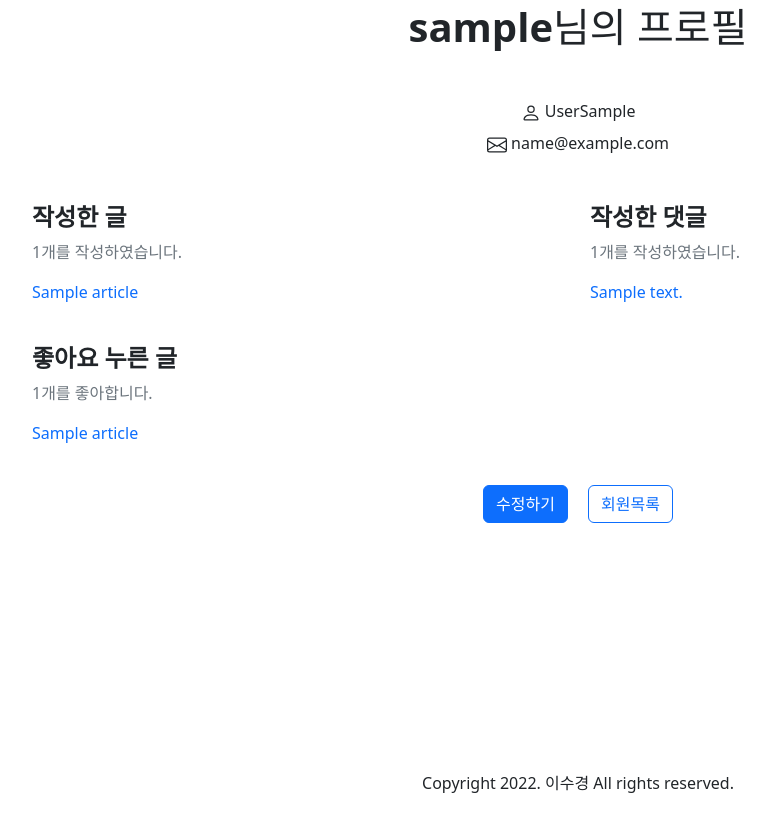
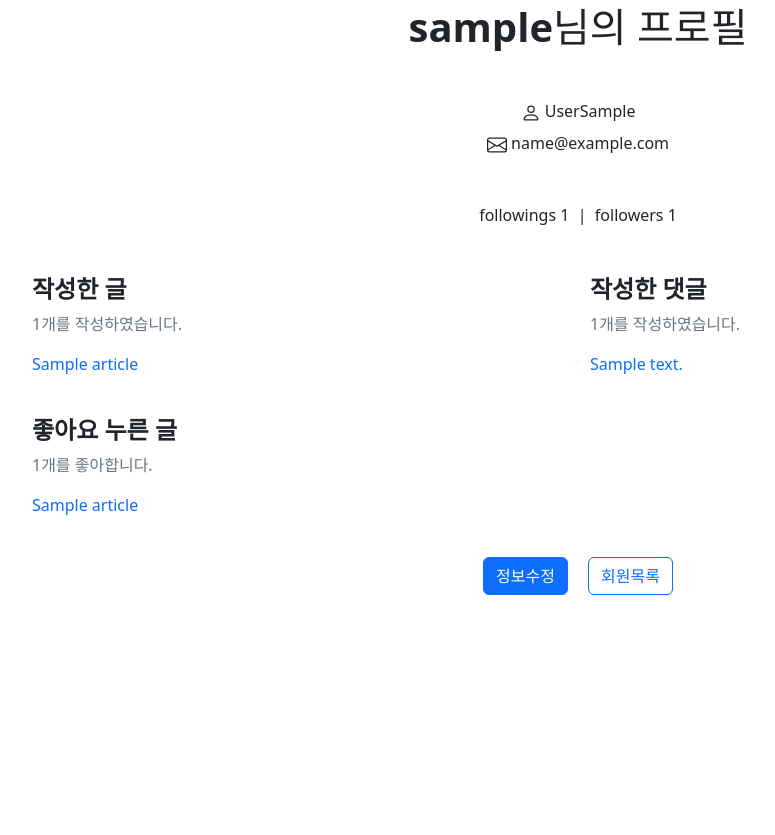
Before and after one commit to code-sum/2022-Toy-PJT, a Django app: page /accounts/1/ in a window 1280 px wide. Shown: the part 141-976 px from the top of the page, without its empty margins (62-837 px from the left). Before the commit the page ends 934 px from the top, so only its background shows below. Run offline with Django 3.2, Linux system fonts and the light colour scheme; a user stored in the database is signed in; tables that the repository leaves empty hold one stand-in row (values such as "Sample post"); parts of the project's set-up code (start-up, migrations or seed data) failed here and were passed over; some libraries are stand-ins or nearby versions.

Commit message:
Follow - views/template

```diff
--- a/accounts/templates/accounts/detail.html
+++ b/accounts/templates/accounts/detail.html
@@ -16,6 +16,28 @@
         </svg>
         {{ user.email }}</p>
     </div>
+    <!-- 팔로우 기능 -->
+    <div class="mb-5">
+      <div>
+        followings
+        {{ user.followings.count }}
+        &nbsp;|&nbsp; followers
+        {{ user.followers.count }}
+      </div>
+      {% if request.user != user %}
+        <div class="mt-2">
+          <form action="{% url 'accounts:follow' user.pk %}" method="POST">
+            {% csrf_token %}
+            {% if request.user in user.followers.all %}
+              <button type="submit" class="btn btn-outline-danger">팔로우 취소</button>
+            {% else %}
+              <button type="submit" class="btn btn-outline-primary">팔로우</button>
+            {% endif %}
+          </form>
+        </div>
+      {% endif %}
+    </div>
+    <!-- 작성 글, 댓글, 좋아요한 글 모음 -->
     <div class="d-flex row text-start">
       <div class="mb-4 col-6">
         <h4 class="fw-bold">작성한 글</h4>
@@ -47,7 +69,7 @@
     </div>
     {% if request.user == user %}
       <div>
-        <a class="btn btn-primary me-3" href="{% url 'accounts:update' %}">수정하기</a>
+        <a class="btn btn-primary me-3" href="{% url 'accounts:update' %}">정보수정</a>
         <a class="btn btn-outline-primary" href="{% url 'accounts:index' %}">회원목록</a>
       </div>
     {% else %}
--- a/accounts/urls.py
+++ b/accounts/urls.py
@@ -12,4 +12,5 @@
     path('update/', views.update, name='update'),
     path('password/', views.change_password, name='change_password'),
     path('delete/', views.delete, name='delete'),
+    path('<int:pk>/follow/', views.follow, name='follow'),
 ]
--- a/accounts/views.py
+++ b/accounts/views.py
@@ -5,6 +5,7 @@
 from django.contrib.auth import login as auth_login
 from django.contrib.auth import logout as auth_logout
 from django.contrib.auth.decorators import login_required
+from django.views.decorators.http import require_POST
 
 def index(request):
     users = get_user_model().objects.all()
@@ -92,3 +93,19 @@
     request.user.delete()
     auth_logout(request)
     return redirect('index')
+
+@require_POST
+def follow(request, pk):
+    if request.user.is_authenticated:
+        user = get_user_model().objects.get(pk=pk)
+        # 프로필에 해당하는 유저와 로그인한 유저가 같으면 클릭해도 그대로
+        if request.user == user:
+            return redirect('accounts:detail', pk)
+        if request.user in user.followers.all():
+            # 이미 팔로우 상태이면, '팔로우 취소' 버튼 눌렀을 때 삭제(remove)
+            user.followers.remove(request.user)
+        else:
+            # 팔로우 상태가 아니면, '팔로우' 누르면 추가 (add)
+            user.followers.add(request.user)
+        return redirect('accounts:detail', pk)
+    return redirect ('accounts:login')
```
